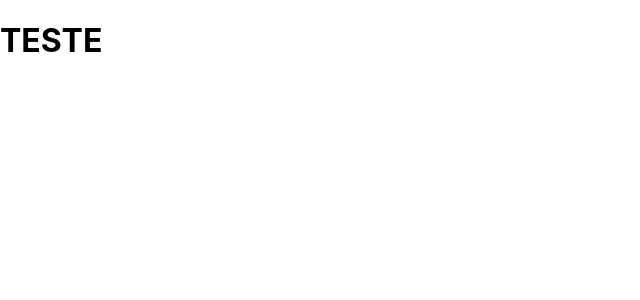
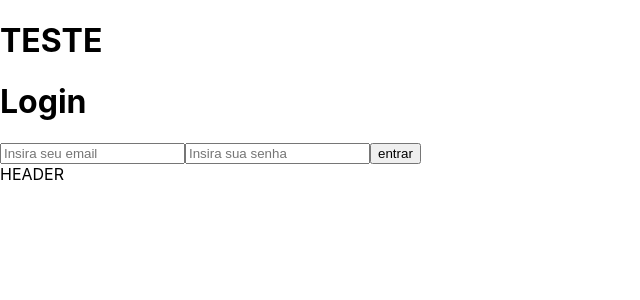
Before and after one commit to felipedias1/to-do-list-frontend, a React (Create React App) app: page / in a window 1280 px wide. Shown: the top 300 px of the page, without its empty margins (0-640 px from the left). Built offline with nearby package versions, Linux system fonts and the light colour scheme.

Commit message:
feature: create loginform component and import in loginPage

```diff
--- a/src/App.js
+++ b/src/App.js
@@ -1,15 +1,14 @@
 import React from 'react';
-import { Route, Switch } from 'react-router-dom';
+import { Route, Routes } from 'react-router-dom';
 import Login from './pages/Login';
-/* import Tasks from './pages/Tasks'; */
 
 function App() {
   return (
     <div>
-      <Switch>
+      <Routes>
         {/* <Route exact path="/tasks" component={ Tasks } /> */}
-        <Route path="/" component={ Login } />
-      </Switch>
+        <Route path="/" element={<Login />} />
+      </Routes>
     </div>
   );
 }
--- a/src/components/FormLogin.js
+++ b/src/components/FormLogin.js
@@ -1,6 +1,6 @@
 import React from 'react';
 
-function FormLogin () {
+function FormLogin() {
   return (
     <div>
       <h1>Login</h1>
@@ -17,7 +17,6 @@
         data-testid="password-input"
       />
       <button
-        onClick={ this.clickButton }
         type="button"
         data-testid="product-add-to-cart"
       >
--- a/src/components/Header.js
+++ b/src/components/Header.js
@@ -6,4 +6,4 @@
   )
 }
 
-export default Header;
+export default Header
--- a/src/pages/Login.js
+++ b/src/pages/Login.js
@@ -1,11 +1,13 @@
 import React from 'react';
-/* import FormLogin from '../components/FormLogin'; */
+import Header from '../components/Header';
+import FormLogin from '../components/FormLogin';
 
 function Login() {
   return (
-    <div className="App">
+    <div>
       <h1> TESTE </h1>
-      {/* <FormLogin /> */}
+      <FormLogin />
+      <Header />
     </div>
   );
 }
```
